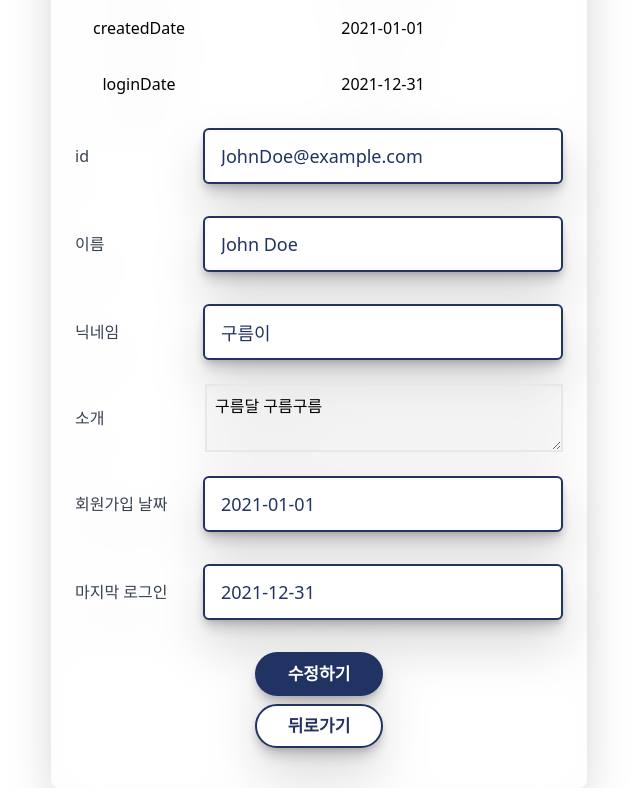
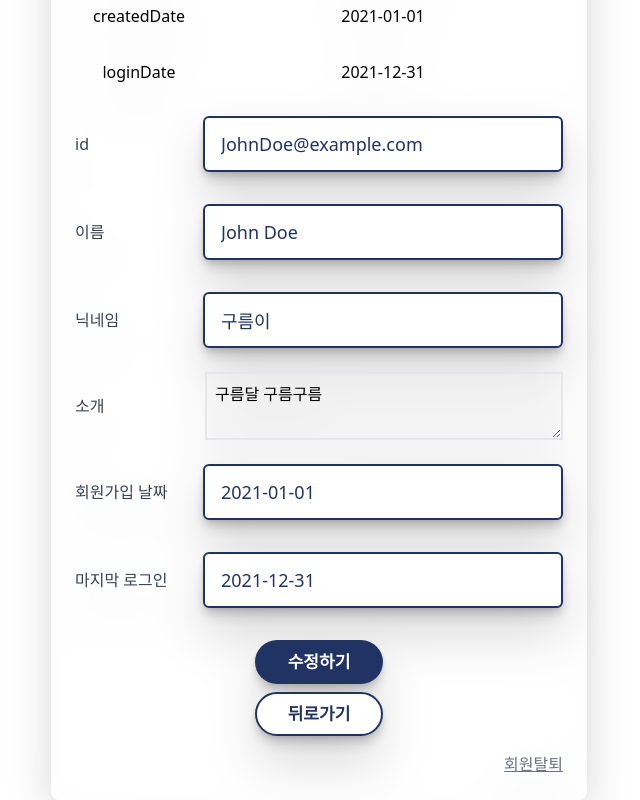
Before and after one commit to gooormmoon/algorithm-fighter-front, a React (Create React App) app: page /mypage in a window 1280 px wide. Shown: the part 225-1025 px from the top of the page, without its empty margins (321-961 px from the left). Built offline with nearby package versions, Linux system fonts and the light colour scheme.

Commit message:
feat:회원탈퇴 UI

```diff
--- /dev/null
+++ b/src/pages/MyPage/MembershipWithdrawalModal/index.tsx
@@ -0,0 +1,41 @@
+import React from "react";
+import { Modal } from "../../../components/Common";
+interface MembershipWithdrawalModalProps {
+  isOpen: boolean;
+  onClose: () => void;
+}
+
+const MembershipWithdrawalModal: React.FC<MembershipWithdrawalModalProps> = ({
+  isOpen,
+  onClose,
+}) => {
+  // const { theme } = useTheme();
+
+  return (
+    <Modal isOpen={isOpen} onClose={onClose} size="medium">
+      <div className="text-center">
+        <h2 className="text-xl font-bold mb-4">회원탈퇴</h2>
+        <p className="mb-4">정말로 회원탈퇴를 하시겠습니까?</p>
+        <div className="flex justify-center space-x-4">
+          <button
+            onClick={onClose}
+            className="bg-gray-300 hover:bg-gray-400 text-gray-800 font-bold py-2 px-4 rounded"
+          >
+            취소
+          </button>
+          <button
+            onClick={() => {
+              //
+              onClose();
+            }}
+            className="bg-red-500 hover:bg-red-600 text-white font-bold py-2 px-4 rounded"
+          >
+            회원탈퇴
+          </button>
+        </div>
+      </div>
+    </Modal>
+  );
+};
+
+export default MembershipWithdrawalModal;
--- a/src/pages/MyPage/MyPageRead/index.tsx
+++ b/src/pages/MyPage/MyPageRead/index.tsx
@@ -1,9 +1,11 @@
-import React from "react";
+import React, { useState } from "react";
 import { useNavigate } from "react-router-dom";
 import { Button } from "../../../components/Common";
 import ImageUpload from "../MyPageUpdate/ImageUpload";
 import InputField from "../MyPageUpdate/InputField";
 import TextAreaField from "../MyPageUpdate/TextAreaField";
+import MembershipWithdrawalModal from "../MembershipWithdrawalModal";
+
 const MyPageRead = () => {
   const exampleData = {
     id: "JohnDoe@example.com",
@@ -21,7 +23,10 @@ const MyPageRead = () => {
     navigate(-1);
   };
 
+  const [isModalOpen, setIsModalOpen] = useState(false);
+
   return (
+    <>
       <div className="bg-transparent p-6 rounded-lg  max-w-2xl shadow-2xl drop-shadow-2xl">
         <div className="flex justify-center mb-4">
           <ImageUpload profileImage={exampleData.profileImageUrl} />
@@ -116,7 +121,20 @@ const MyPageRead = () => {
             onClick={handleCancel}
           />
         </div>
+        <button
+          className="flex text-gray-500 underline ml-auto"
+          onClick={() => {
+            setIsModalOpen(true);
+          }}
+        >
+          회원탈퇴
+        </button>
       </div>
+      <MembershipWithdrawalModal
+        isOpen={isModalOpen}
+        onClose={() => setIsModalOpen(false)}
+      />
+    </>
   );
 };
 
```
Lines whose indentation alone changed are shown as unchanged.
